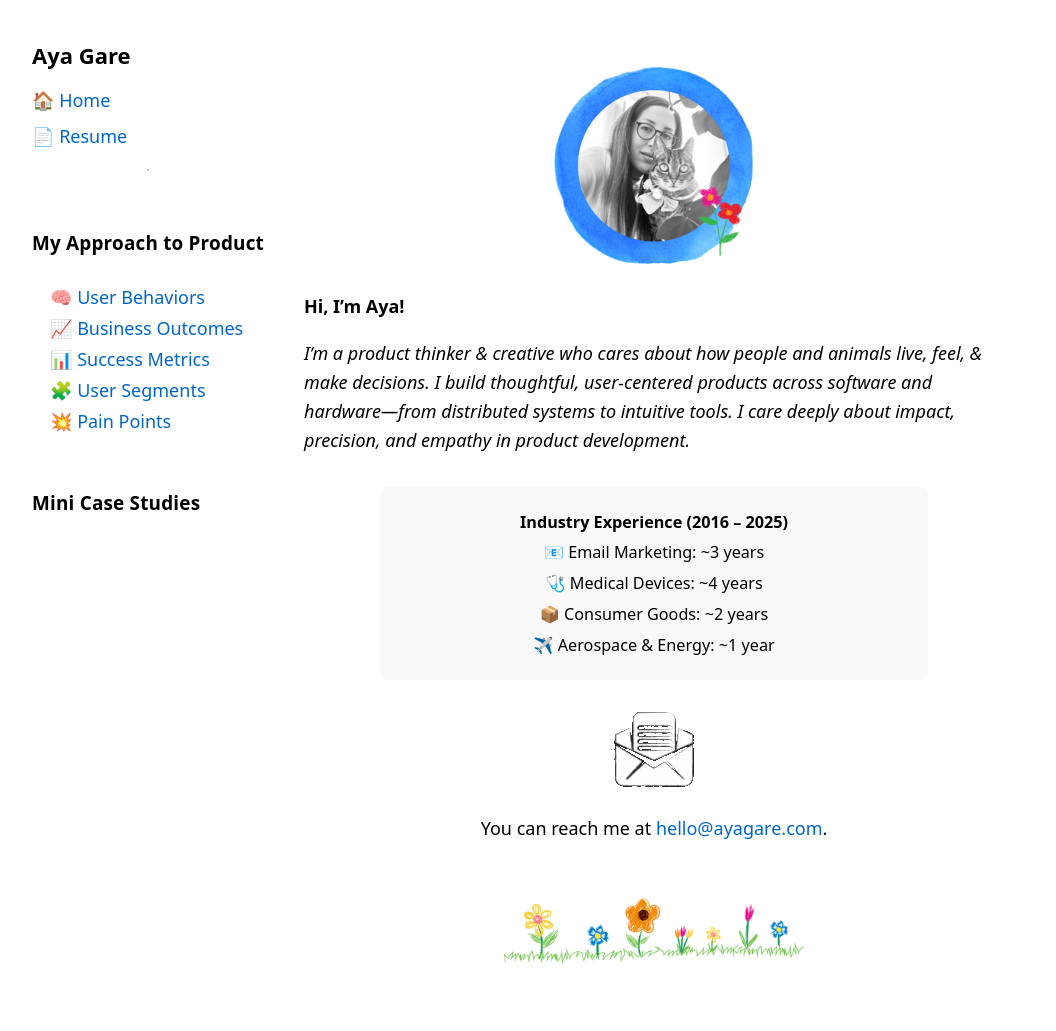
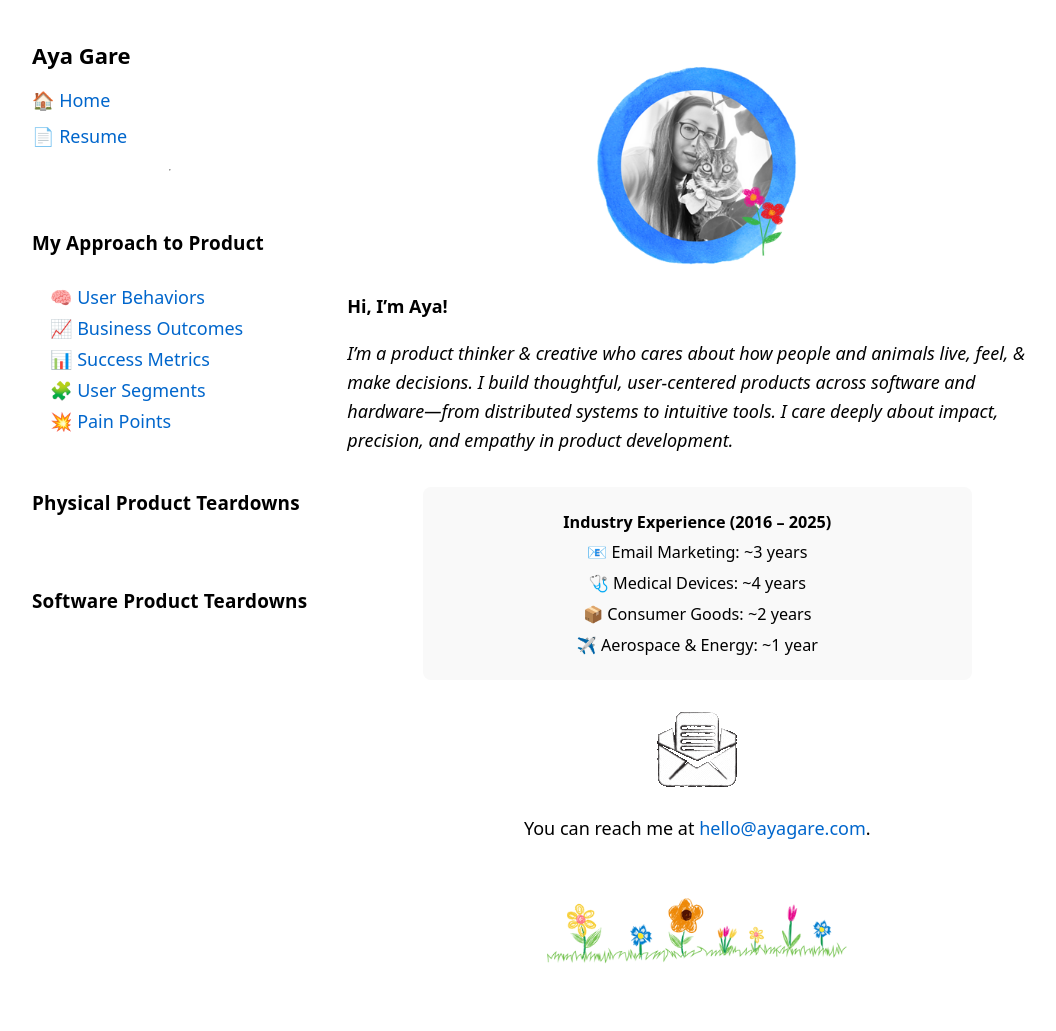
Before and after one commit to luxinflore/luxinflore.github.io, a Jekyll site: the page built from index.md, in a window 1280 px wide. Shown: the whole page, without its empty margins (8-1064 px from the left). Built offline with Jekyll 4.4.1, drawn with Linux system fonts in a browser that asks for light colours.

Commit message:
Updated navbar for software and hardware case studies

```diff
--- a/_includes/nav.html
+++ b/_includes/nav.html
@@ -18,7 +18,11 @@
       <li><a class="cat-hover-link" href="/user-segments">🧩 User Segments</a></li>
       <li><a class="cat-hover-link" href="/pain-points">💥 Pain Points</a></li>
     </ul>
-    <h3>Mini Case Studies</h3>
+    <h3>Physical Product Teardowns</h3>
+    <ul class="nav-sublist">
+      <!-- Add more as needed -->
+    </ul>
+    <h3>Software Product Teardowns</h3>
     <ul class="nav-sublist">
       <!-- Add more as needed -->
     </ul>
```
